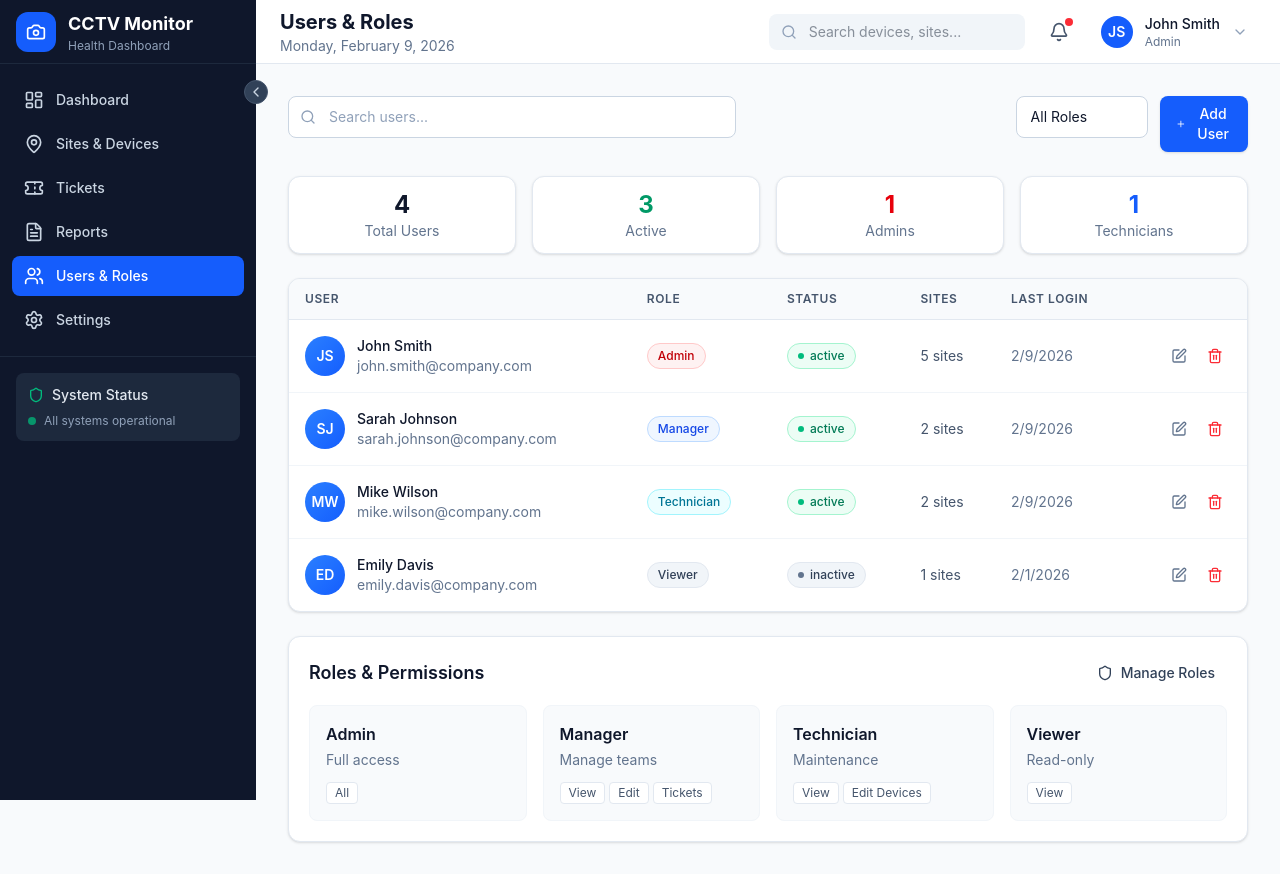
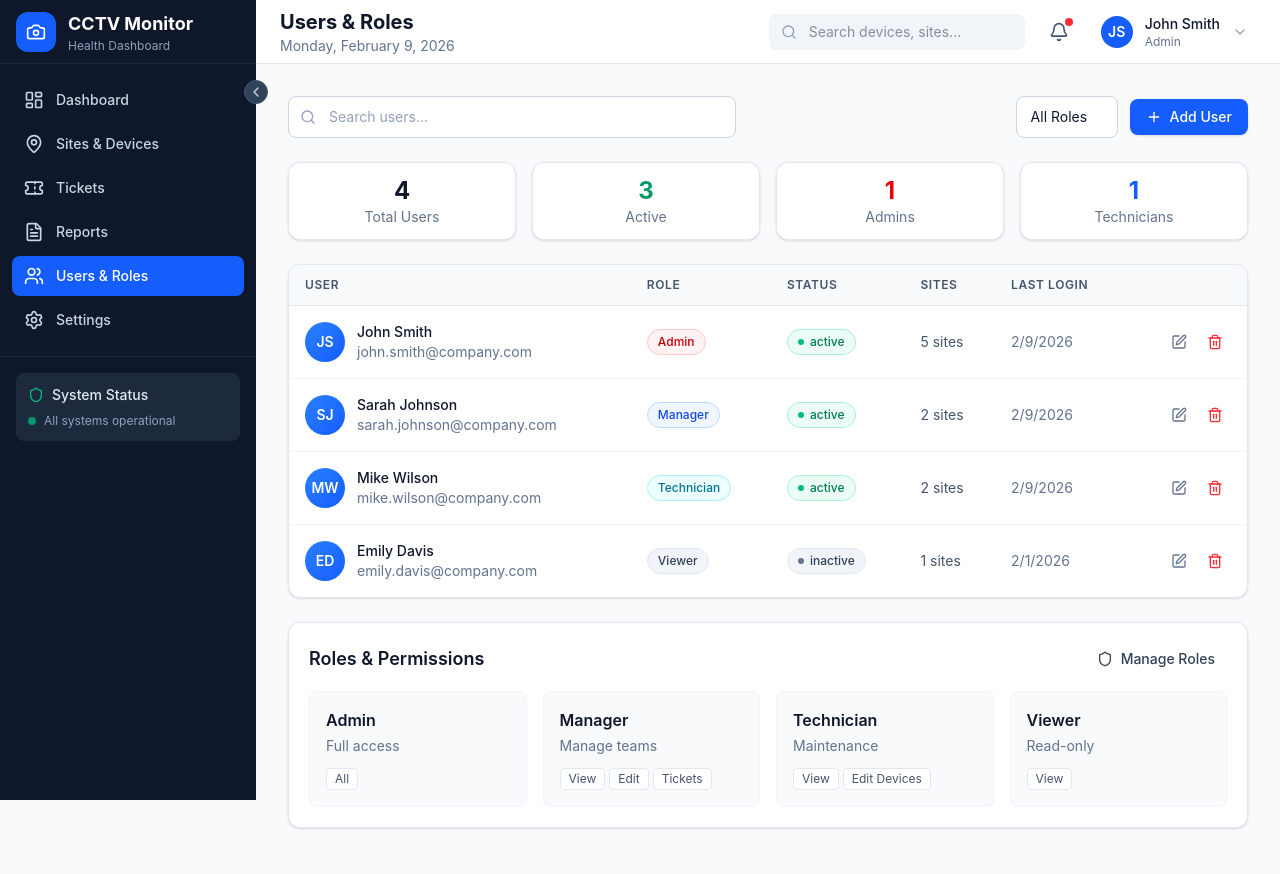
Before and after one commit to mananmaheshwari1702/CCTV-Health-Monitor, a React (Vite) app: page /users in a window 1280 px wide. Built offline with nearby package versions, Linux system fonts and the light colour scheme.

Commit message:
fix some UI issue

```diff
--- a/src/components/ui/Input.tsx
+++ b/src/components/ui/Input.tsx
@@ -92,10 +92,11 @@ export function Select({
     id,
     ...props
 }: SelectProps) {
-    const selectId = id || label?.toLowerCase().replace(/\s+/g, '-');
+    const selectId = id || label?.toLowerCase().replace(/\\s+/g, '-');
+    const hasCustomWidth = className.includes('w-');
 
     return (
-        <div className="w-full">
+        <div className={hasCustomWidth ? '' : 'w-full'}>
             {label && (
                 <label
                     htmlFor={selectId}
@@ -107,11 +108,12 @@ export function Select({
             <select
                 id={selectId}
                 className={`
-          w-full px-3.5 py-2.5 text-sm text-slate-900
+          px-3.5 py-2.5 text-sm text-slate-900
           bg-white border rounded-lg appearance-none
           focus:outline-none focus:ring-2 focus:ring-blue-500 focus:border-blue-500
           disabled:bg-slate-50 disabled:text-slate-500 disabled:cursor-not-allowed
           ${error ? 'border-red-300' : 'border-slate-300'}
+          ${hasCustomWidth ? '' : 'w-full'}
           ${className}
         `}
                 {...props}
--- a/src/pages/Tickets.tsx
+++ b/src/pages/Tickets.tsx
@@ -96,15 +96,16 @@ export function Tickets() {
     return (
         <div className="space-y-6">
             {/* Filters */}
-            <div className="flex flex-col md:flex-row gap-4 justify-between">
-                <div className="flex-1 max-w-md">
+            <div className="flex items-center gap-4 justify-between flex-wrap">
+                <div className="flex-1 min-w-[200px] max-w-md">
                     <SearchInput
                         placeholder="Search tickets..."
                         onSearch={setSearchQuery}
                     />
                 </div>
-                <div className="flex flex-wrap gap-3">
+                <div className="flex items-center gap-3 flex-shrink-0">
                     <Select
+                        className="w-auto"
                         options={[
                             { value: 'all', label: 'All Status' },
                             { value: 'open', label: 'Open' },
@@ -117,6 +118,7 @@ export function Tickets() {
                         onChange={(e) => setStatusFilter(e.target.value)}
                     />
                     <Select
+                        className="w-auto"
                         options={[
                             { value: 'all', label: 'All Priority' },
                             { value: 'critical', label: 'Critical' },
--- a/src/pages/Users.tsx
+++ b/src/pages/Users.tsx
@@ -64,10 +64,10 @@ export function Users() {
 
     return (
         <div className="space-y-6">
-            <div className="flex flex-col md:flex-row gap-4 justify-between">
-                <div className="flex-1 max-w-md"><SearchInput placeholder="Search users..." onSearch={setSearchQuery} /></div>
-                <div className="flex gap-3">
-                    <Select options={[{ value: 'all', label: 'All Roles' }, { value: 'admin', label: 'Admin' }, { value: 'manager', label: 'Manager' }, { value: 'technician', label: 'Technician' }, { value: 'viewer', label: 'Viewer' }]} value={roleFilter} onChange={(e) => setRoleFilter(e.target.value)} />
+            <div className="flex items-center gap-4 justify-between flex-wrap">
+                <div className="flex-1 min-w-[200px] max-w-md"><SearchInput placeholder="Search users..." onSearch={setSearchQuery} /></div>
+                <div className="flex items-center gap-3 flex-shrink-0">
+                    <Select className="w-auto" options={[{ value: 'all', label: 'All Roles' }, { value: 'admin', label: 'Admin' }, { value: 'manager', label: 'Manager' }, { value: 'technician', label: 'Technician' }, { value: 'viewer', label: 'Viewer' }]} value={roleFilter} onChange={(e) => setRoleFilter(e.target.value)} />
                     <Button icon={<Plus className="w-4 h-4" />} onClick={() => { setSelectedUser(null); setShowAddModal(true); }}>Add User</Button>
                 </div>
             </div>
```
